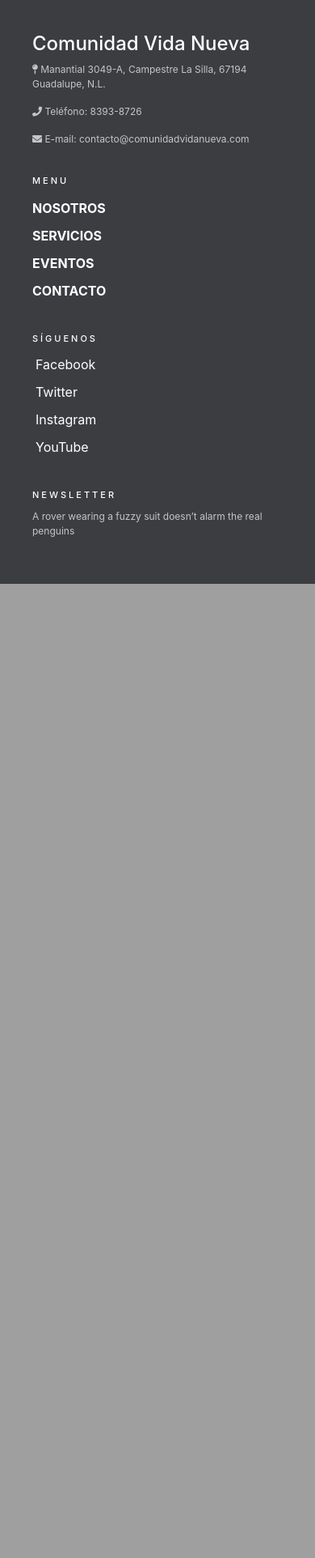
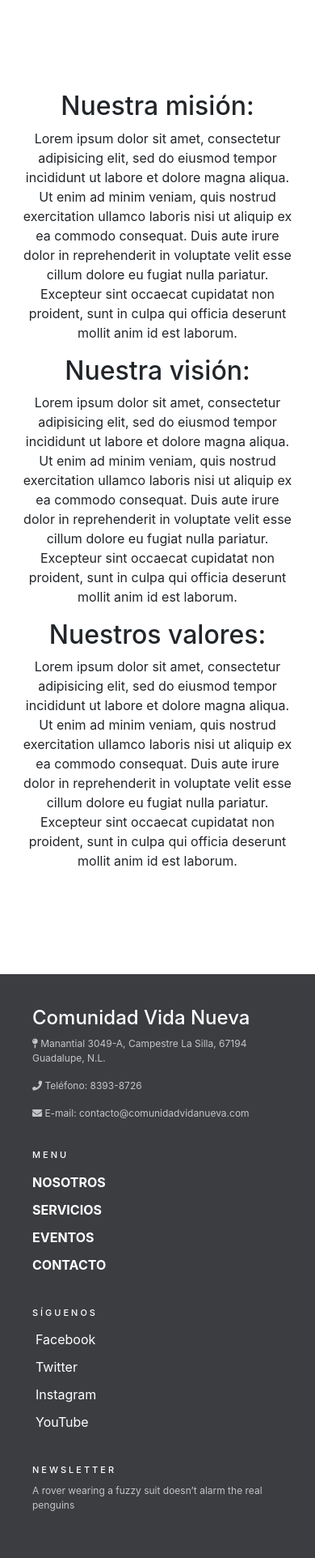
Before and after one commit to JezzRDZ/CVN, a Django app: page / in a window 390 px wide. Shown: the part 1555-3479 px from the top of the page at 81% size. Before the commit the page ends 2276 px from the top, so only its background shows below. Run offline with Django 3.2, Linux system fonts and the light colour scheme; some libraries are stand-ins or nearby versions.

Commit message:
responsive index content

```diff
--- a/page/static/css/content.css
+++ b/page/static/css/content.css
@@ -77,6 +77,10 @@
 		padding-right: 10px;
 		padding-left: 10px;
 	}
+	.mvv {
+		padding-right: 10px;
+		padding-left: 10px;
+	}
 }
 
 section {
--- a/page/templates/cvn/index.html
+++ b/page/templates/cvn/index.html
@@ -8,7 +8,7 @@
 		<p><i>Hemos conocido profundamente el amor y la misericordia que solo Jesús nos puede dar. Queremos que tú también le conozcas.<br>Jesús no es religión. Jesús quiere ser tu mejor amigo.</i></p>
 	</div>
 </section>
-<section class="section1 parallax">
+<section class="section1 parallax my-auto">
 	<div class="container text-white">
 		<h2>Sé testigo del movimiento</h2>
 		<p>Conoce todas nuestras actividades y servicios.</p>
@@ -25,4 +25,37 @@
 		</div>
 	</div>
 </section>
+<section class="mvv">
+	<div class="container">
+		<div class="row">
+			<span class="text-center col-lg-4 col-xs-12">
+				<h2>Nuestra misión:</h2>
+				<p>Lorem ipsum dolor sit amet, consectetur adipisicing elit, sed do eiusmod
+				tempor incididunt ut labore et dolore magna aliqua. Ut enim ad minim veniam,
+				quis nostrud exercitation ullamco laboris nisi ut aliquip ex ea commodo
+				consequat. Duis aute irure dolor in reprehenderit in voluptate velit esse
+				cillum dolore eu fugiat nulla pariatur. Excepteur sint occaecat cupidatat non
+				proident, sunt in culpa qui officia deserunt mollit anim id est laborum.</p>
+			</span>
+			<span class="text-center col-lg-4 col-xs-12">
+				<h2>Nuestra visión:</h2>
+				<p>Lorem ipsum dolor sit amet, consectetur adipisicing elit, sed do eiusmod
+				tempor incididunt ut labore et dolore magna aliqua. Ut enim ad minim veniam,
+				quis nostrud exercitation ullamco laboris nisi ut aliquip ex ea commodo
+				consequat. Duis aute irure dolor in reprehenderit in voluptate velit esse
+				cillum dolore eu fugiat nulla pariatur. Excepteur sint occaecat cupidatat non
+				proident, sunt in culpa qui officia deserunt mollit anim id est laborum.</p>
+			</span>
+			<span class="text-center col-lg-4 col-xs-12">
+				<h2>Nuestros valores:</h2>
+				<p>Lorem ipsum dolor sit amet, consectetur adipisicing elit, sed do eiusmod
+				tempor incididunt ut labore et dolore magna aliqua. Ut enim ad minim veniam,
+				quis nostrud exercitation ullamco laboris nisi ut aliquip ex ea commodo
+				consequat. Duis aute irure dolor in reprehenderit in voluptate velit esse
+				cillum dolore eu fugiat nulla pariatur. Excepteur sint occaecat cupidatat non
+				proident, sunt in culpa qui officia deserunt mollit anim id est laborum.</p>
+			</span>
+		</div>
+	</div>
+</section>
 {% endblock %}
```
